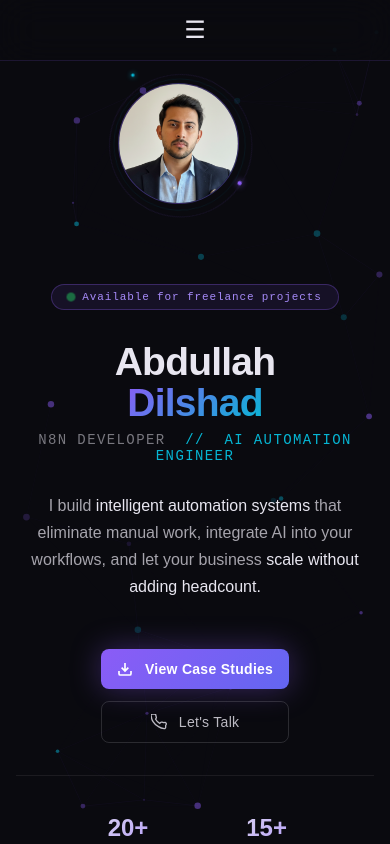
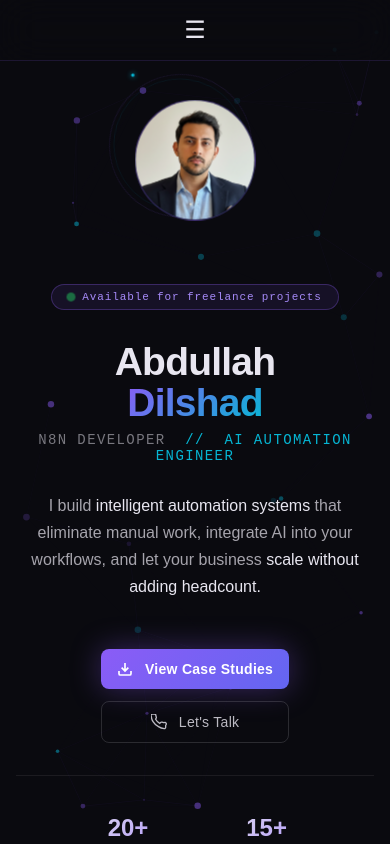
Before and after one commit to abdullahdil/portfolio-website, a React (Vite) app: page / in a window 390 px wide. Shown: the top 844 px of the page. Built offline with nearby package versions, Linux system fonts and the light colour scheme.

Commit message:
fix mobile profile container centering issue

```diff
--- a/src/index.css
+++ b/src/index.css
@@ -2169,7 +2169,14 @@
   .hero-stats { justify-content: center; }
   .hero-badge { align-self: center; }
 
-  .profile-container { width: 320px; height: 320px; }
+  .profile-container {
+  width: 360px;
+  height: 360px;
+  position: relative;
+  display: flex;
+  justify-content: center;
+  align-items: center;
+}
   .profile-circle { width: 260px; height: 260px; }
   .profile-ring-outer { width: 300px; height: 300px; }
   .profile-ring-inner { width: 280px; height: 280px; }
```
